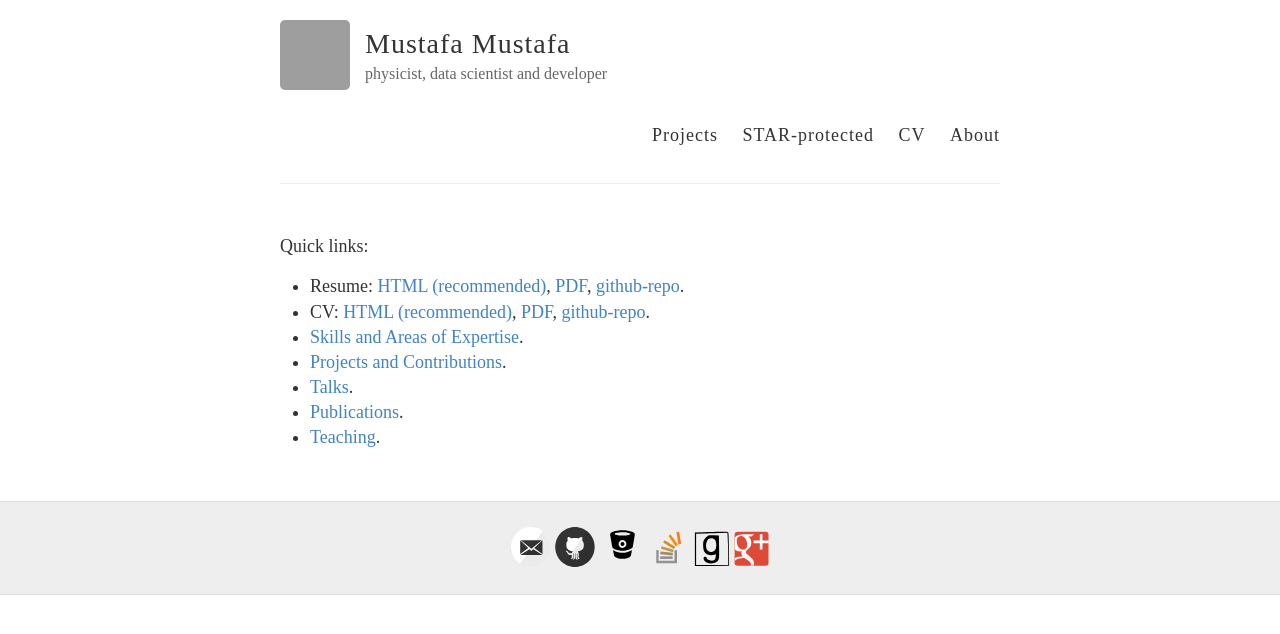
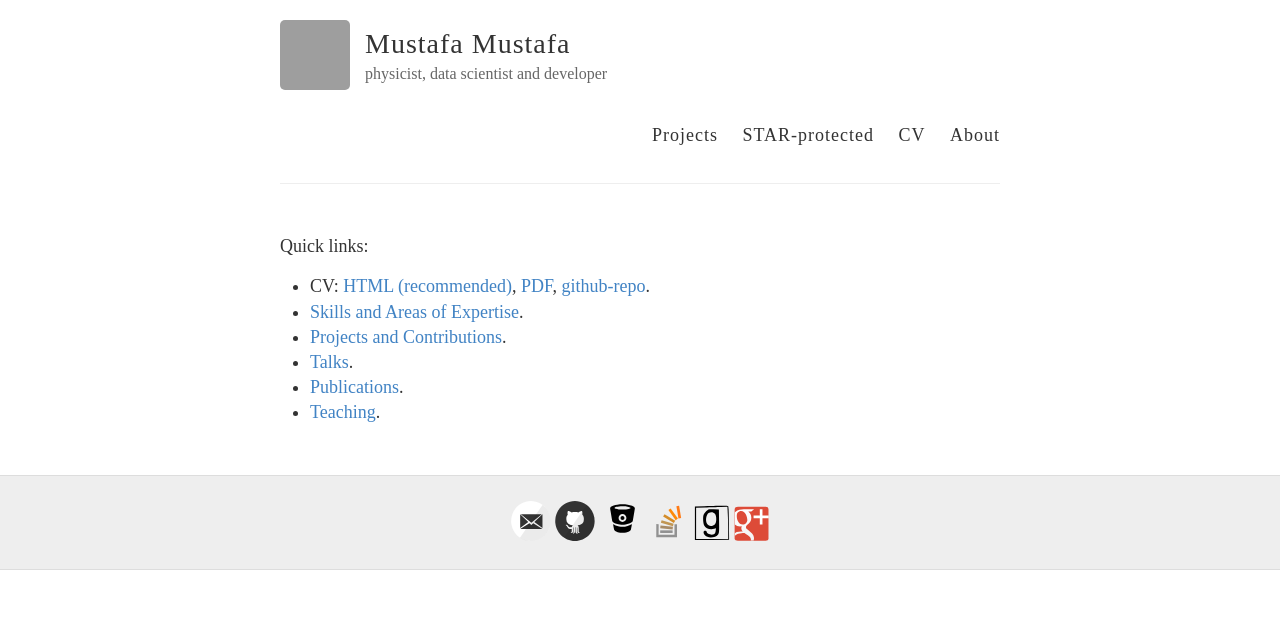
Before and after one commit to MustafaMustafa/MustafaMustafa.github.io, a Jekyll site: the page built from resume/index.md, in a window 1280 px wide. Shown: the top 634 px of the page. Built offline with Jekyll 4.4.1, drawn with Linux system fonts in a browser that asks for light colours; grey boxes are pictures that could not be loaded.

Commit message:
Remove resume temporarily

```diff
--- a/resume/index.md
+++ b/resume/index.md
@@ -5,7 +5,7 @@
 ---
 
 Quick links:
-- Resume: [HTML (recommended)](resume.html), [PDF](mustafa_mustafa_resume.pdf), [github-repo](https://github.com/MustafaMustafa/curriculum_vitae).
+<!-- - Resume: [HTML (recommended)](resume.html), [PDF](mustafa_mustafa_resume.pdf), [github-repo](https://github.com/MustafaMustafa/curriculum_vitae).  -->
 - CV: [HTML (recommended)](cv.html), [PDF](mustafa_mustafa_cv.pdf), [github-repo](https://github.com/MustafaMustafa/curriculum_vitae).
 - [Skills and Areas of Expertise](cv.html#skills-and-areas-of-expertise).
 - [Projects and Contributions](cv.html#projects-and-contributions).
```
